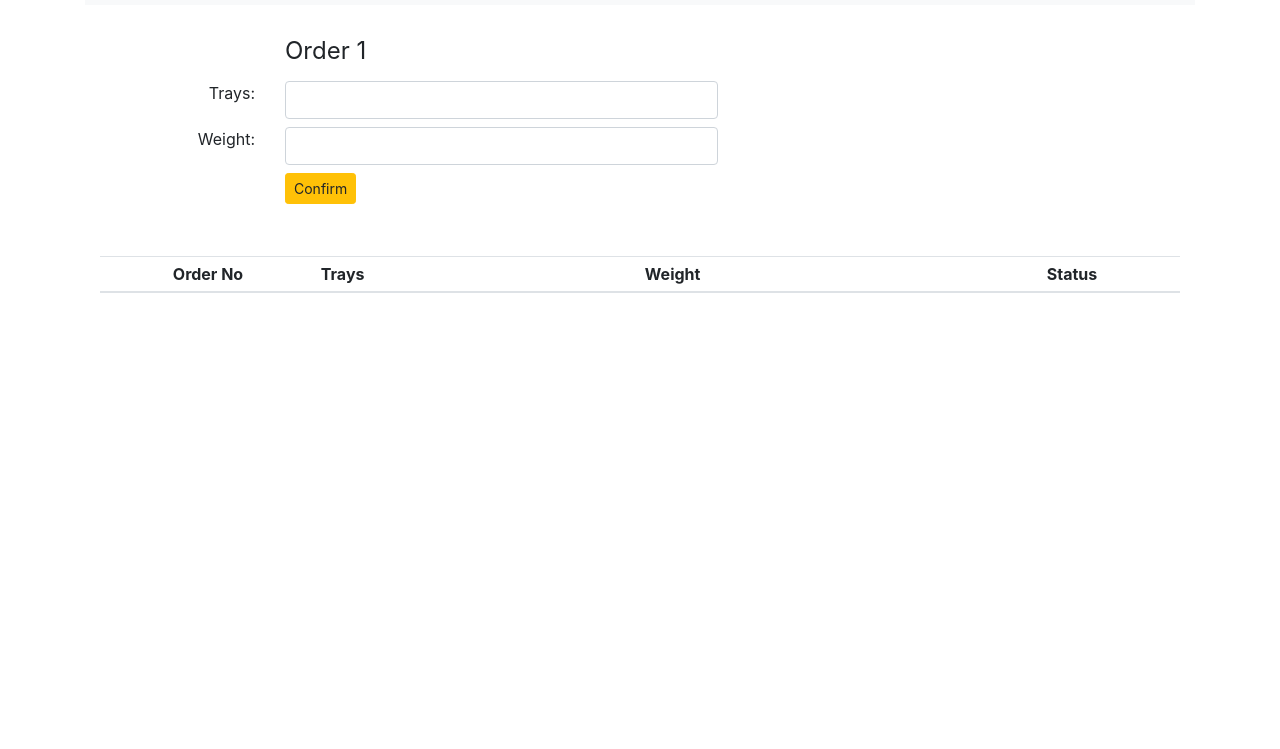
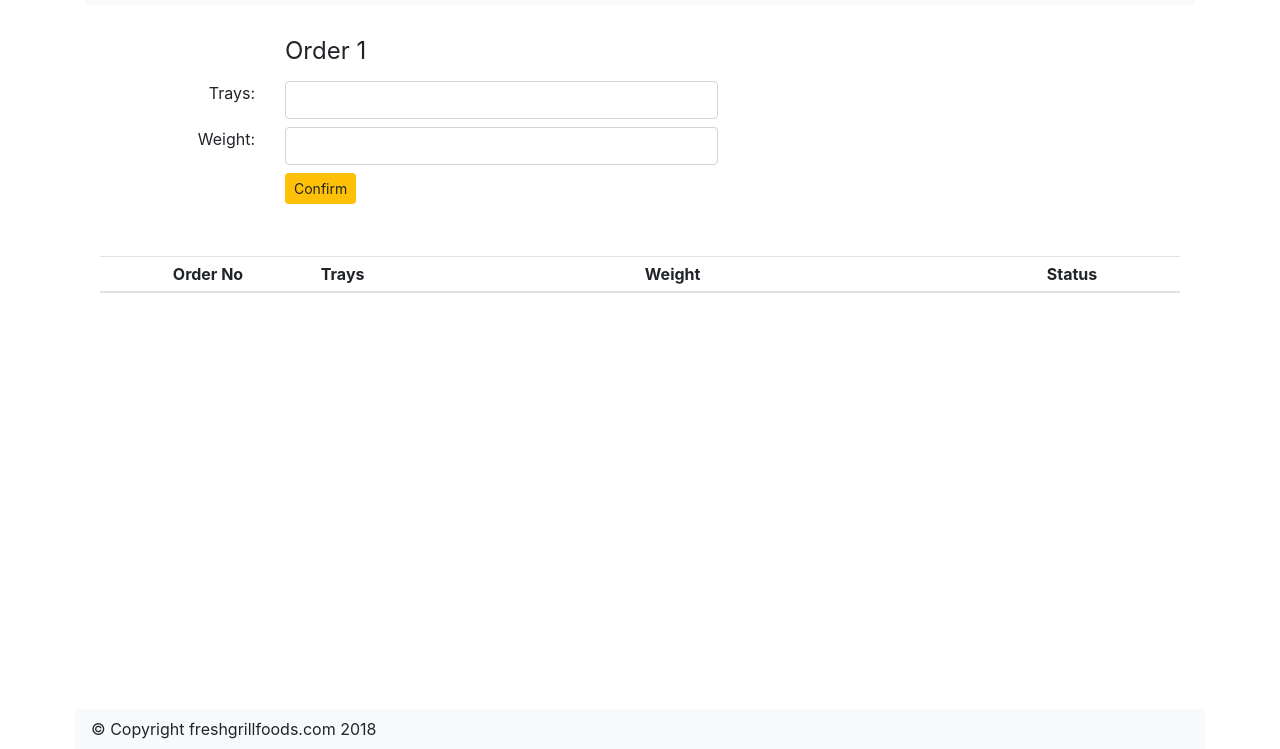
Before and after one commit to alexeib2018/robotics, a plain HTML site: page index.html in a window 1280 px wide. Shown: the part 51-800 px from the top of the page. Drawn offline with nearby package versions, Linux system fonts and the light colour scheme.

Commit message:
add footer

```diff
--- a/index.html
+++ b/index.html
@@ -87,6 +87,10 @@
 		</table>
       </main>
 
+      <footer class="navbar fixed-bottom navbar-expand-lg navbar-light bg-light"
+              style="right:75px; left:75px">
+        &copy; Copyright freshgrillfoods.com 2018
+      </footer>
 	</div>
 
     <!-- Optional JavaScript -->
```
